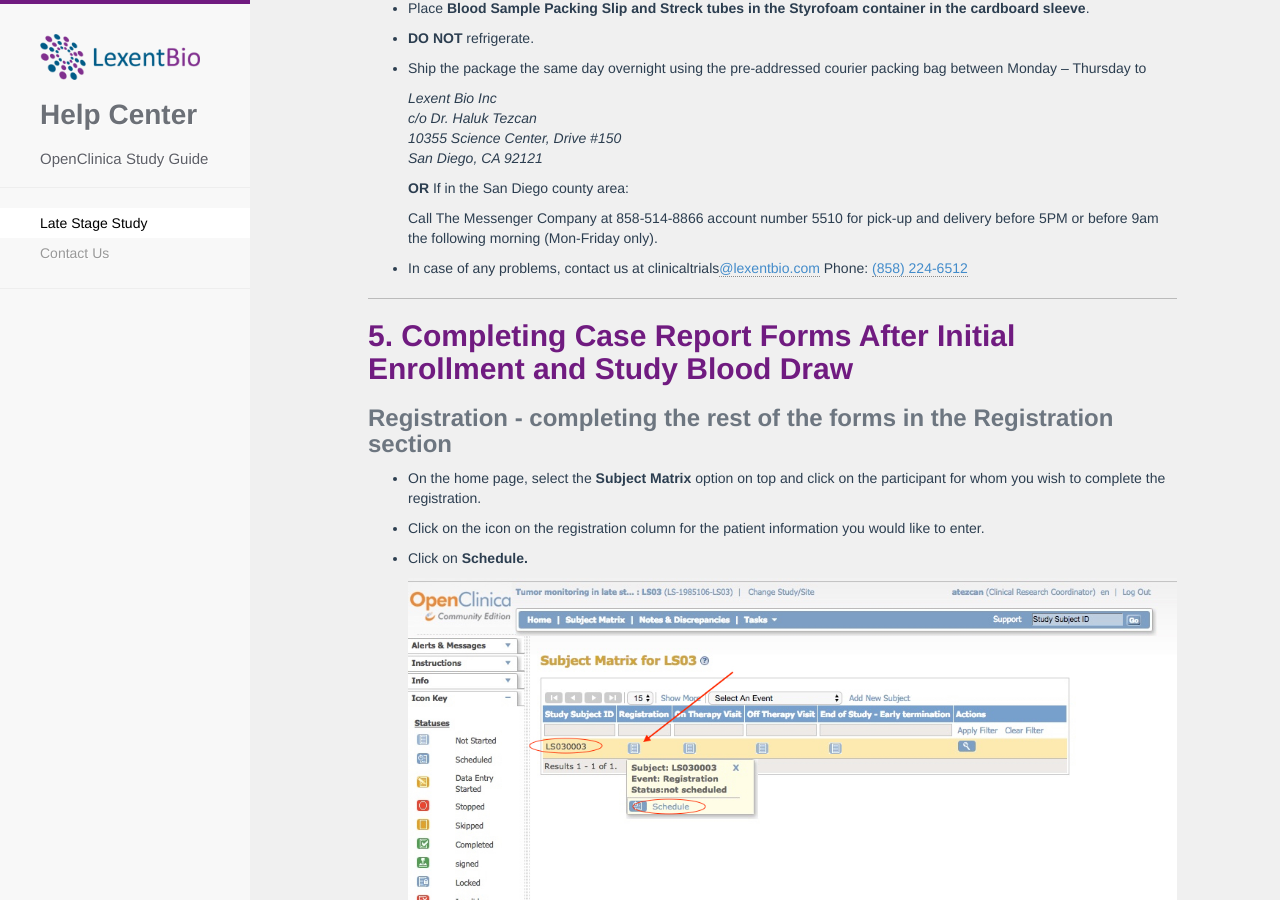
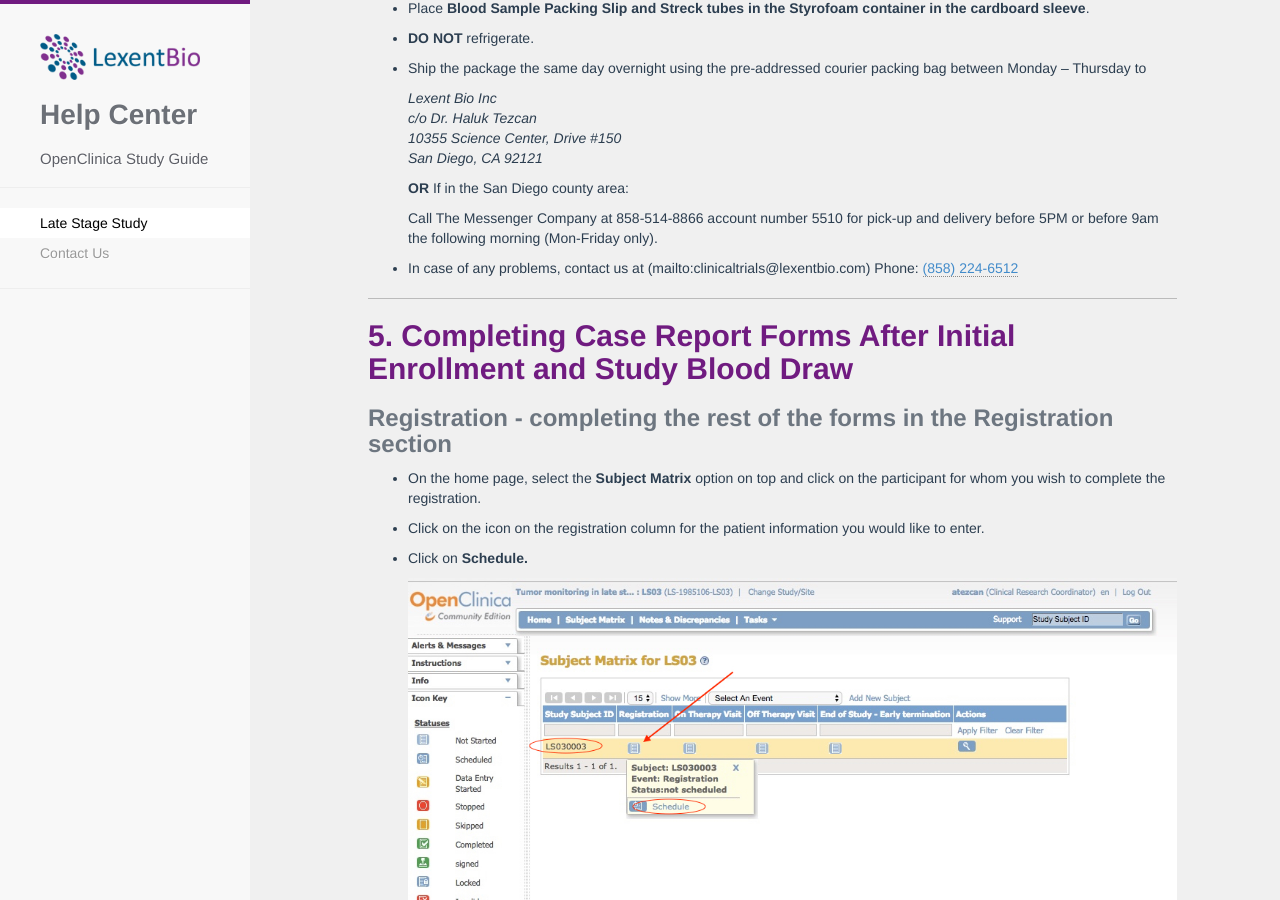
Before and after one commit to lexentbio/openclinica-docs, a Jekyll site: the page built from index.md, in a window 1280 px wide and 900 px high, scrolled down 5623 px. Built offline with Jekyll 4.4.1, drawn with Linux system fonts in a browser that asks for light colours; nearby versions of some CDN libraries.

Commit message:
Updated Blood Draw Instructions

```diff
--- a/_late_stage_study_steps/blood-draw-instructions.markdown
+++ b/_late_stage_study_steps/blood-draw-instructions.markdown
@@ -45,5 +45,5 @@ To submit a participant blood sample, complete the following steps in order:
 
   Call The Messenger Company at {{site.messenger_service_phone}} account number {{site.messenger_service_account}} for pick-up and delivery before 5PM or before 9am the following morning (Mon-Friday only).
 
-* In case of any problems, contact us at clinicaltrials[@lexentbio.com](mailto:twilson@lexentbio.com)
+* In case of any problems, contact us at (mailto:clinicaltrials@lexentbio.com)
   Phone: [(858) 224-6512](tel:(858)%20224-6512)
```
